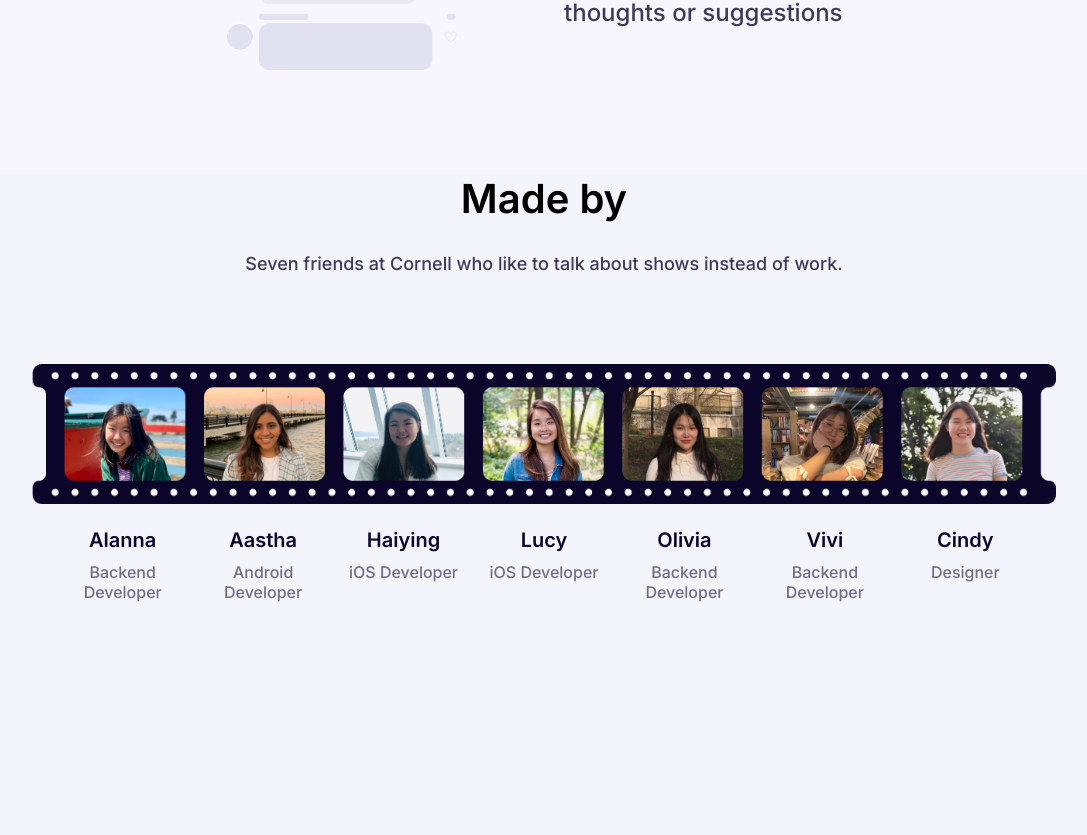
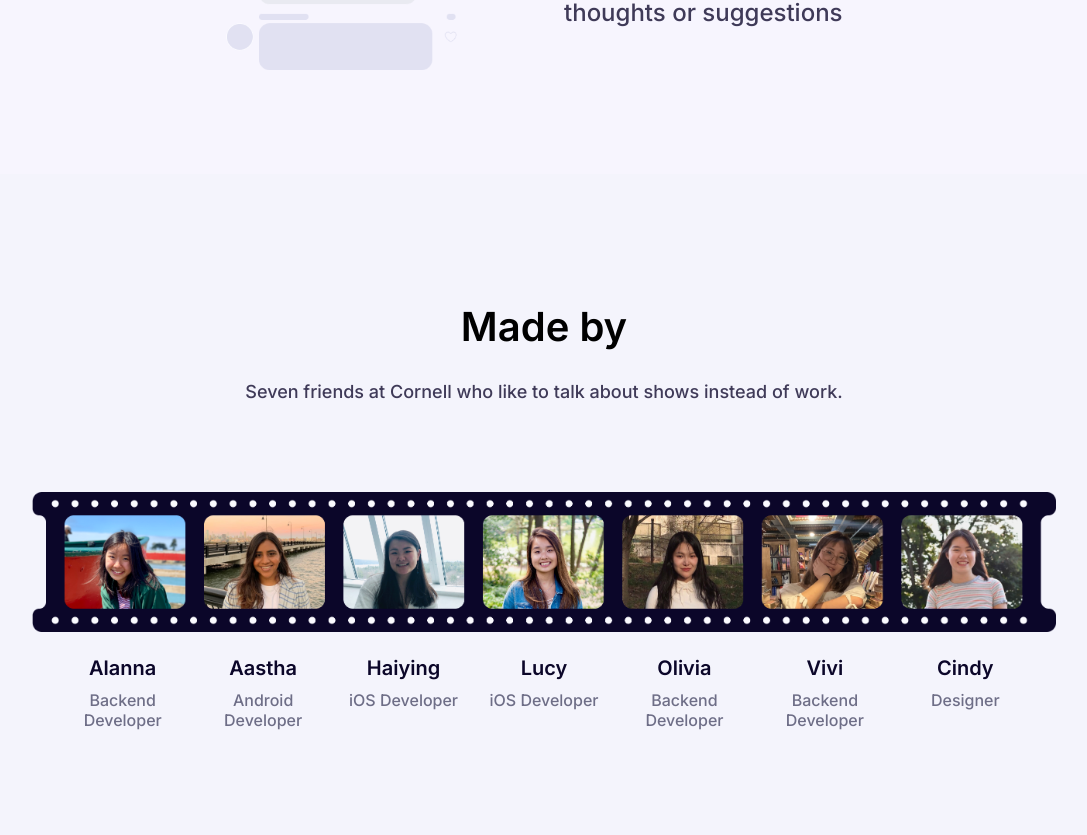
Before and after one commit to flickchicks/flick-website, a React (Create React App) app: page / in a window 1280 px wide. Shown: the part 2565-3400 px from the top of the page, without its empty margins (96-1183 px from the left). Built offline with nearby package versions, Linux system fonts and the light colour scheme; a web font is replaced by a local one.

Commit message:
increase spacing around creators

```diff
--- a/src/components/Creators/CreatorsElements.js
+++ b/src/components/Creators/CreatorsElements.js
@@ -7,7 +7,7 @@ export const CreatorsContainer = styled.div`
     justify-content: center;
     align-items: center;
     background: ${COLORS.backgroundPurple};
-    padding-bottom: 10%;
+    padding: 10% 0;
 `;
 
 export const CreatorsWrapper = styled.div`
```
